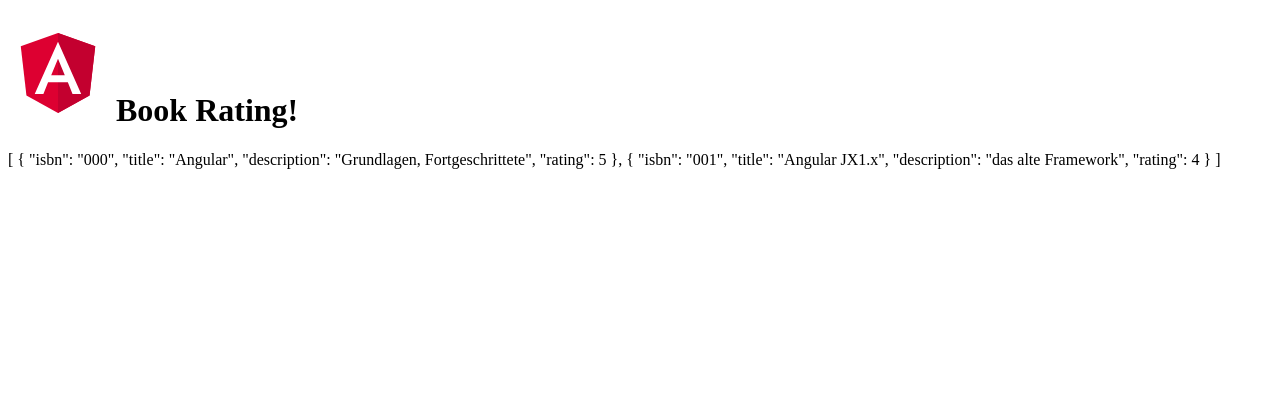
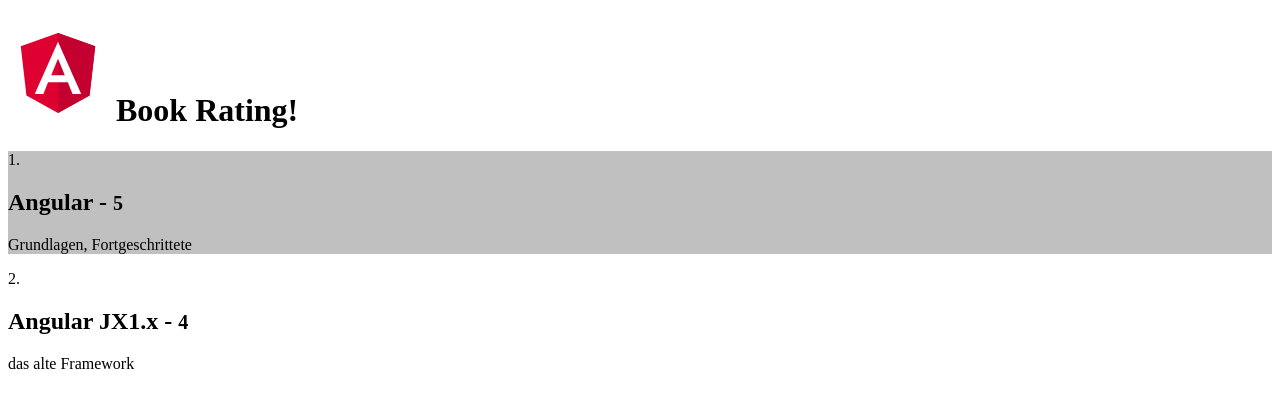
Before and after one commit to seal-rr/training, an Angular app: page / in a window 1280 px wide. Shown: the top 408 px of the page. Built offline with nearby package versions, Linux system fonts and the light colour scheme.

Commit message:
add books

```diff
--- a/src/app/app.module.ts
+++ b/src/app/app.module.ts
@@ -4,11 +4,13 @@
 import { AppRoutingModule } from './app-routing.module';
 import { AppComponent } from './app.component';
 import { DashboardComponent } from './dashboard/dashboard.component';
+import { BookComponent } from './book/book.component';
 
 @NgModule({
   declarations: [
     AppComponent,
-    DashboardComponent
+    DashboardComponent,
+    BookComponent
   ],
   imports: [
     BrowserModule,
--- /dev/null
+++ b/src/app/book/book.component.html
@@ -0,0 +1,4 @@
+<h2> {{book.title}} -
+  <small> {{book.rating}} </small>
+</h2>
+<p>{{ book.description }}</p>
--- a/src/app/dashboard/dashboard.component.html
+++ b/src/app/dashboard/dashboard.component.html
@@ -1,3 +1,12 @@
-<p>
-  {{ books | json}}
-</p>
+<!--
+  <br-book *ngFor="let b of books" [book]="b">
+</br-book>
+-->
+<ng-container *ngFor="let b of books; index as i; even as e">
+  <div [ngClass]="{ isEven: e, blubb: true }">
+    {{ i + 1 }}.
+    <br-book [book]="b">
+    </br-book>
+  </div>
+
+</ng-container>
--- a/src/app/dashboard/dashboard.component.scss
+++ b/src/app/dashboard/dashboard.component.scss
@@ -0,0 +1,3 @@
+.isEven {
+  background-color: silver;
+}
```
Also changed, not shown: src/app/book/book.component.ts (added, +14 -0 lines), src/app/book/book.component.scss (added), 2 other files (tests, documents, lock files or other folders).
